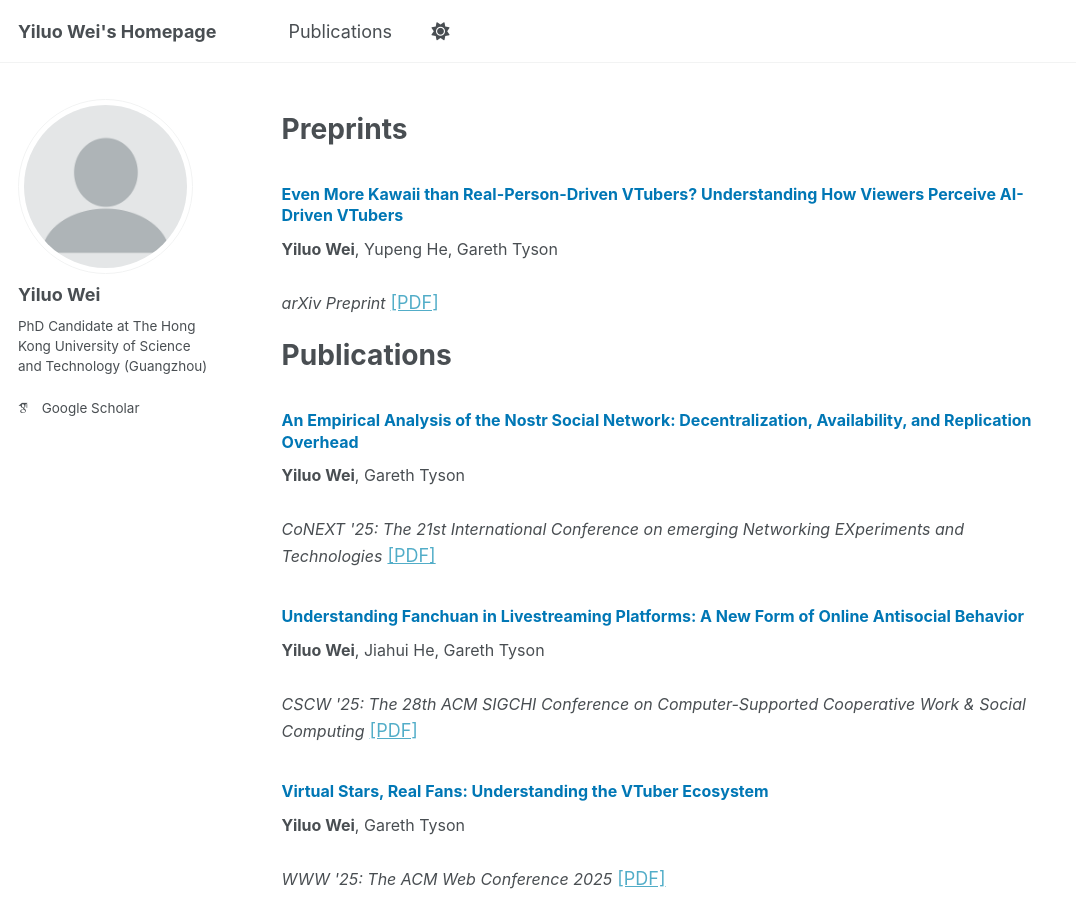
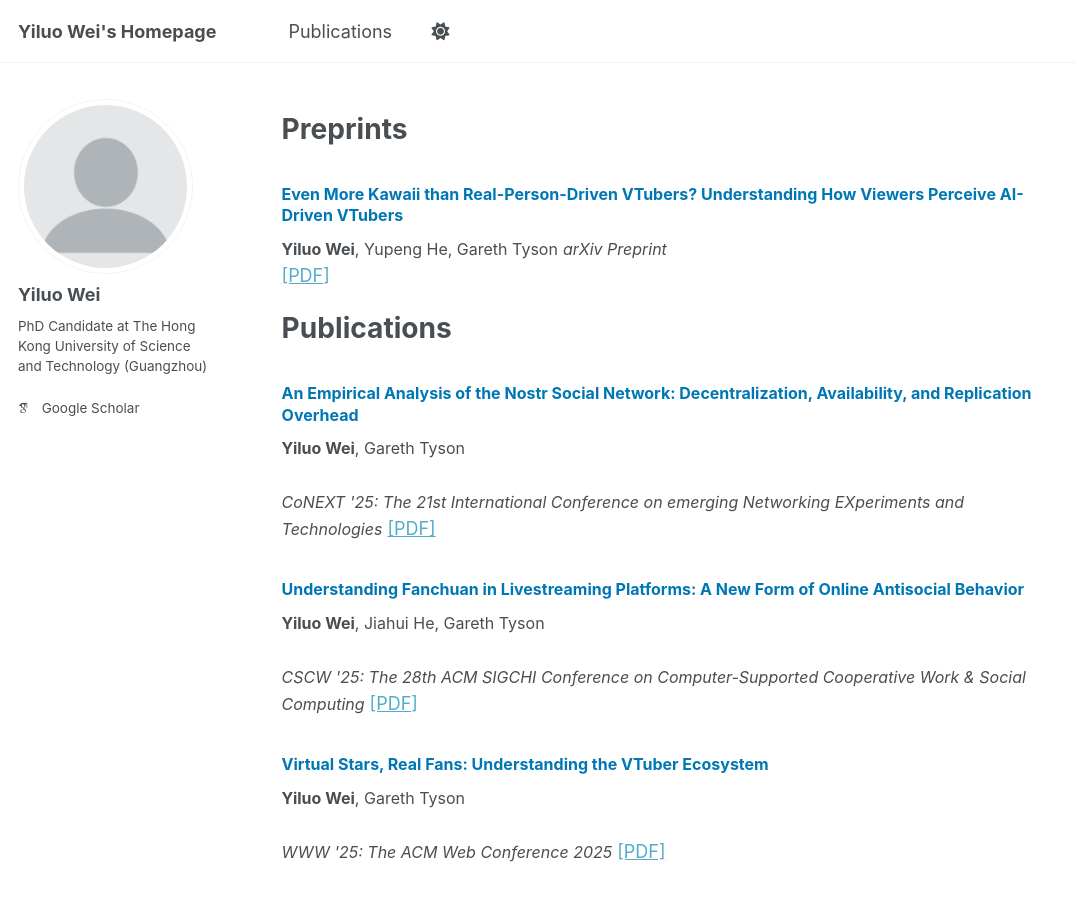
Before and after one commit to WYiluo/WYiluo.github.io, a Jekyll site: the page built from _pages/publications.md, in a window 1280 px wide and 900 px high. Shown: the whole window, without its empty margins (0-1076 px from the left). Built offline with Jekyll 4.4.1, drawn with Linux system fonts in a browser that asks for light colours; some web fonts are replaced; a script that is not in the unit is left out.

Commit message:
Fix formatting for publication entry

```diff
--- a/_pages/publications.md
+++ b/_pages/publications.md
@@ -8,7 +8,8 @@ Preprints
 ===
 
 ### <font size="3"><span style="color:rgb(0, 119, 181)">Even More Kawaii than Real-Person-Driven VTubers? Understanding How Viewers Perceive AI-Driven VTubers</span></font>
-<font size="3"><b>Yiluo Wei</b>, Yupeng He, Gareth Tyson</font><br><font size="3"><i>arXiv Preprint</i></font> [[PDF]]()
+<font size="3"><b>Yiluo Wei</b>, Yupeng He, Gareth Tyson</font>
+<font size="3"><i>arXiv Preprint</i></font> [[PDF]]()
 
 Publications
 ===
```
